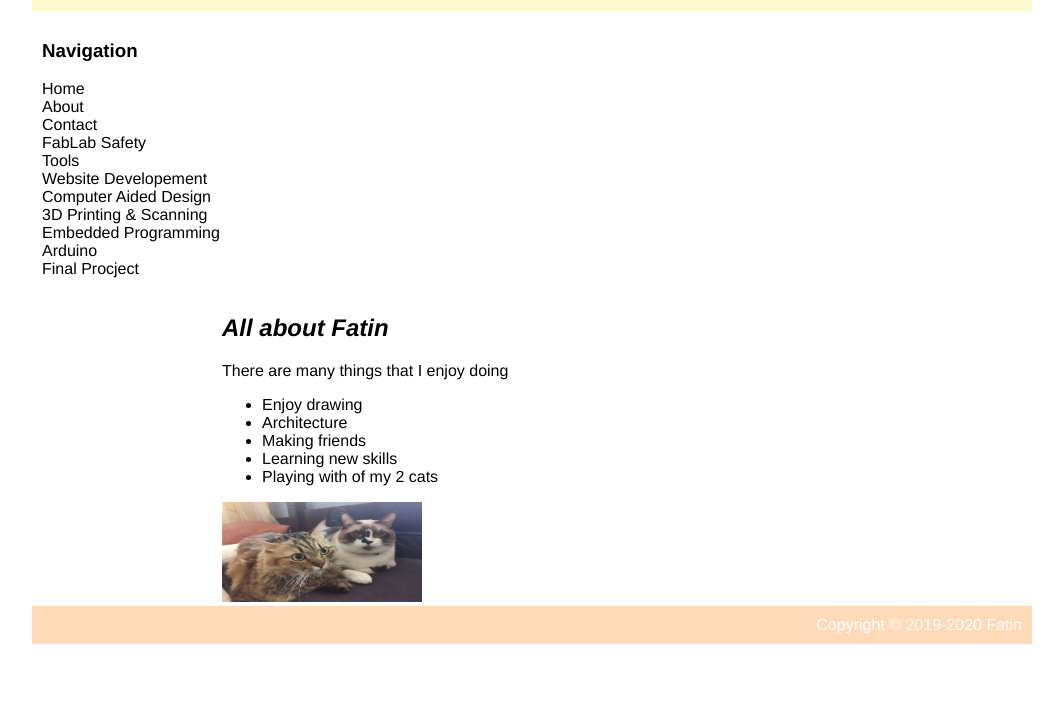
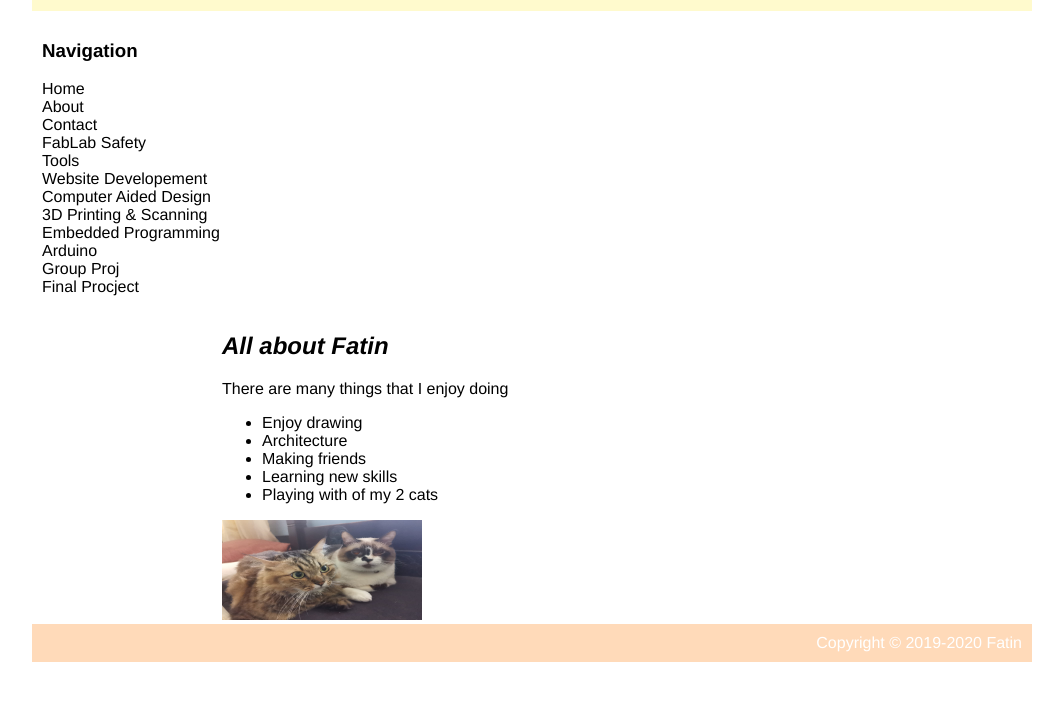
Before and after one commit to 1Fatin/Fatin-Town, a plain HTML site: page About.html in a window 1280 px wide. Shown: the part 97-798 px from the top of the page, without its empty margins (108-1171 px from the left). Drawn offline with Linux system fonts and the light colour scheme.

Commit message:
Update About.html

```diff
--- a/About.html
+++ b/About.html
@@ -24,6 +24,7 @@
             <li><a href="Computer Controlled Cutting.html"Computer Controlled Cutting</a></li>
             <li><a href="Embedded Programming.html">Embedded Programming</a></li>
             <li><a href="Arduino.html">Arduino</a></li>
+            <li><a href="Group Proj.html">Group Proj</a></li>
             <li><a href="Final Project.html">Final Procject</a></li>
 
           </ul>
```
